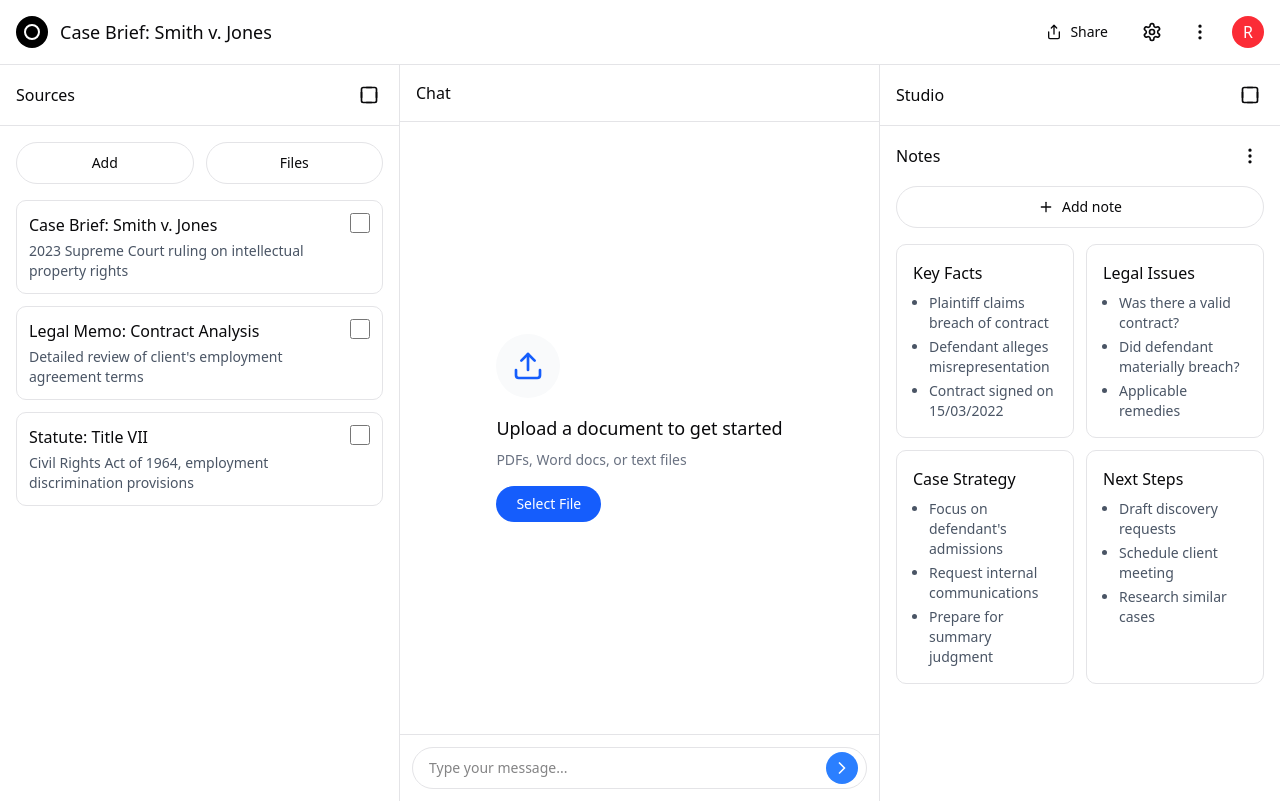
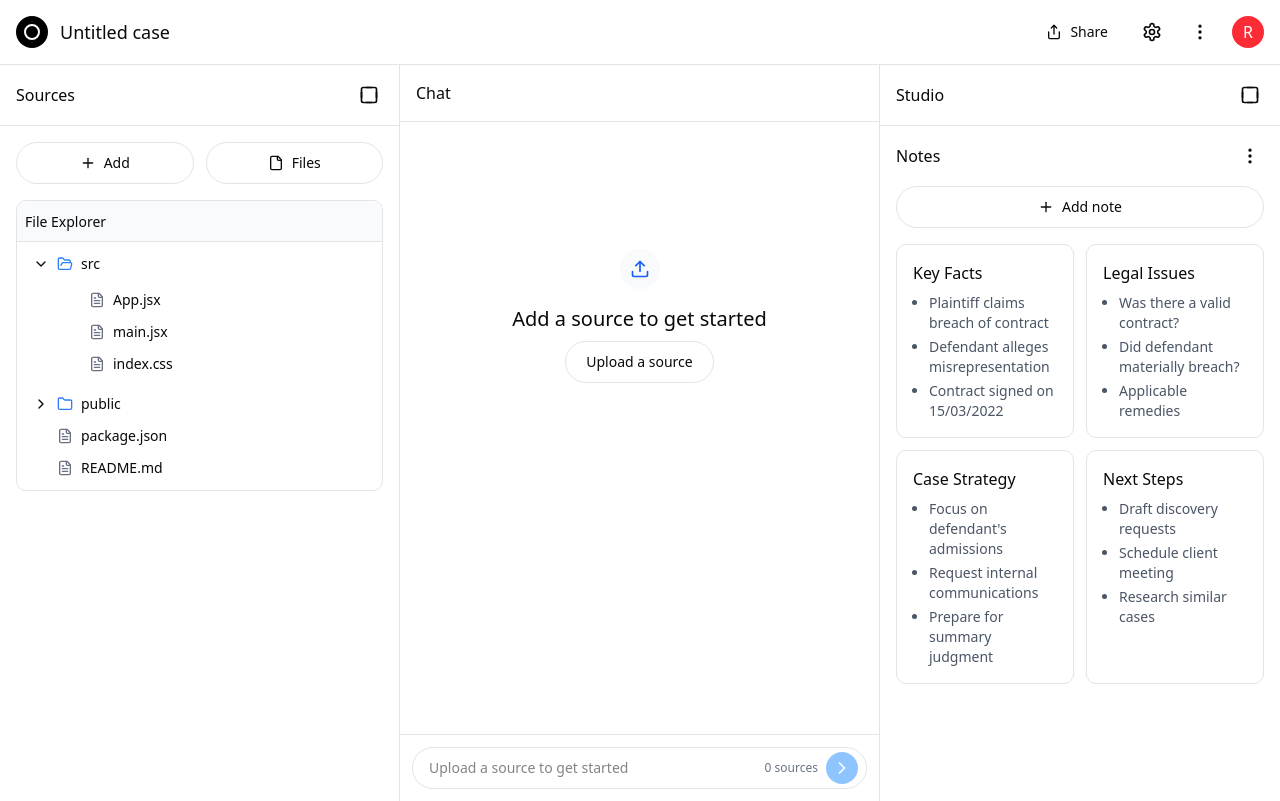
Before and after one commit to Lawyer-Up/lawyer-up-frontend, a Next.js app: page /workspace in a window 1280 px wide. Both pictures are taken after a click on the button "Files". Built offline with nearby package versions, Linux system fonts and the light colour scheme.

Commit message:
added files structure

```diff
--- a/app/workspace/page.js
+++ b/app/workspace/page.js
@@ -1,4 +1,5 @@
-"use client";
+"use client"
+
 import {
     Upload,
     Search,
@@ -7,24 +8,127 @@ import {
     Settings,
     Info,
     MoreVertical,
+    FileText,
+    MessageSquare,
     ChevronRight,
+    File,
+    Folder,
+    FolderOpen,
+    X,
+    ChevronDown,
   } from "lucide-react";
   import { useState } from "react";
 
   export default function NotebookApp() {
-  const [messages, setMessages] = useState([]);
-  const [inputValue, setInputValue] = useState("");
+    const [showFileExplorer, setShowFileExplorer] = useState(false);
+    const [selectedFile, setSelectedFile] = useState(null);
 
-  const handleSendMessage = (e) => {
-    e.preventDefault();
-    setMessages([...messages, { sender: "user", text: inputValue }]);
-    setInputValue("");
+    const fileStructure = [
+      {
+        name: "src",
+        type: "folder",
+        isOpen: true,
+        children: [
+          { name: "App.jsx", type: "file", content: "// App component code here" },
+          { name: "main.jsx", type: "file", content: "// Main entry point code" },
+          { name: "index.css", type: "file", content: "/* CSS styles */" },
+        ]
+      },
+      {
+        name: "public",
+        type: "folder",
+        isOpen: false,
+        children: [
+          { name: "index.html", type: "file", content: "<!DOCTYPE html>..." },
+          { name: "favicon.ico", type: "file", content: "// Binary content" },
+        ]
+      },
+      { name: "package.json", type: "file", content: '{\n  "name": "notebook-app",\n  "version": "1.0.0"\n}' },
+      { name: "README.md", type: "file", content: "# Notebook App\n\nA React application for legal case management." }
+    ];
+
+    const toggleFileExplorer = () => {
+      if (selectedFile) {
+        setSelectedFile(null);
+      } else {
+        setShowFileExplorer(!showFileExplorer);
+      }
     };
 
-  const handleFileUpload = (e) => {
-    const file = e.target.files[0];
-    // Implement file upload logic here
-    console.log(file);
+    const openFile = (file) => {
+      setSelectedFile(file);
+    };
+
+    const FileExplorer = ({ items }) => {
+      const [expandedFolders, setExpandedFolders] = useState({
+        src: true
+      });
+
+      const toggleFolder = (folderName) => {
+        setExpandedFolders({
+          ...expandedFolders,
+          [folderName]: !expandedFolders[folderName]
+        });
+      };
+
+      return (
+        <div className="p-2 space-y-1">
+          {items.map((item, index) => (
+            <div key={index}>
+              {item.type === 'folder' ? (
+                <div>
+                  <div
+                    className="flex items-center gap-2 px-2 py-1 hover:bg-gray-100 rounded cursor-pointer"
+                    onClick={() => toggleFolder(item.name)}
+                  >
+                    <ChevronDown className={`w-4 h-4 transition-transform ${expandedFolders[item.name] ? '' : '-rotate-90'}`} />
+                    {expandedFolders[item.name] ?
+                      <FolderOpen className="w-4 h-4 text-blue-500" /> :
+                      <Folder className="w-4 h-4 text-blue-500" />
+                    }
+                    <span className="text-sm">{item.name}</span>
+                  </div>
+                  {expandedFolders[item.name] && item.children && (
+                    <div className="ml-6">
+                      <FileExplorer items={item.children} />
+                    </div>
+                  )}
+                </div>
+              ) : (
+                <div
+                  className="flex items-center gap-2 px-2 py-1 hover:bg-gray-100 rounded cursor-pointer ml-6"
+                  onClick={() => openFile(item)}
+                >
+                  <FileText className="w-4 h-4 text-gray-500" />
+                  <span className="text-sm">{item.name}</span>
+                </div>
+              )}
+            </div>
+          ))}
+        </div>
+      );
+    };
+
+    const FileModal = ({ file, onClose }) => {
+      return (
+        <div className="absolute inset-0 bg-white z-10 flex flex-col">
+          <div className="flex items-center justify-between p-4 border-b">
+            <div className="flex items-center gap-2">
+              <FileText className="w-5 h-5 text-blue-500" />
+              <h3 className="font-medium">{file.name}</h3>
+            </div>
+            <button
+              className="p-1 hover:bg-gray-100 rounded"
+              onClick={onClose}
+            >
+              <X className="w-5 h-5" />
+            </button>
+          </div>
+          <div className="flex-1 p-4 font-mono text-sm bg-gray-50 overflow-auto">
+            <pre>{file.content}</pre>
+          </div>
+        </div>
+      );
     };
 
     return (
@@ -34,7 +138,7 @@ export default function NotebookApp() {
             <div className="w-8 h-8 bg-black rounded-full flex items-center justify-center">
               <div className="w-4 h-4 border-2 border-white rounded-full"></div>
             </div>
-          <h1 className="text-lg font-medium">Case Brief: Smith v. Jones</h1>
+            <h1 className="text-lg font-medium">Untitled case</h1>
           </div>
           <div className="flex items-center gap-4">
             <button className="flex items-center gap-2 px-3 py-1.5 text-sm font-medium rounded-md hover:bg-gray-100">
@@ -53,7 +157,7 @@ export default function NotebookApp() {
           </div>
         </div>
 
-      <div className="flex h-[calc(100vh-64px)]">
+        <div className="flex h-[calc(100vh-64px)] relative">
           {/* Sources Panel */}
           <div className="w-[400px] border-r flex flex-col">
             <div className="flex items-center justify-between p-4 border-b">
@@ -82,13 +186,27 @@ export default function NotebookApp() {
             <div className="p-4 space-y-4">
               <div className="flex gap-3">
                 <button className="flex-1 flex items-center justify-center gap-2 py-2.5 border rounded-full text-sm font-medium hover:bg-gray-50">
+                  <Plus className="w-4 h-4" />
                   Add
                 </button>
-              <button className="flex-1 flex items-center justify-center gap-2 py-2.5 border rounded-full text-sm font-medium hover:bg-gray-50">
-                Files
+                <button
+                  className="flex-1 flex items-center justify-center gap-2 py-2.5 border rounded-full text-sm font-medium hover:bg-gray-50"
+                  onClick={toggleFileExplorer}
+                >
+                  {selectedFile ? <X className="w-4 h-4" /> : <File className="w-4 h-4" />}
+                  {selectedFile ? "Close" : "Files"}
                 </button>
               </div>
 
+              {/* File explorer or sources */}
+              {showFileExplorer && !selectedFile ? (
+                <div className="border rounded-lg overflow-hidden">
+                  <div className="bg-gray-50 p-2 border-b">
+                    <span className="text-sm font-medium">File Explorer</span>
+                  </div>
+                  <FileExplorer items={fileStructure} />
+                </div>
+              ) : !selectedFile ? (
                 <div className="space-y-3">
                   {/* Example Source 1 */}
                   <div className="flex items-start gap-3 p-3 border rounded-lg hover:bg-gray-50 cursor-pointer">
@@ -133,17 +251,9 @@ export default function NotebookApp() {
                     />
                   </div>
                 </div>
-
-            {/* <div className="flex flex-col items-center justify-center py-16 text-center text-gray-500">
-                <div className="w-16 h-16 mb-4 text-gray-300">
-                  <FileText className="w-full h-full" />
-                </div>
-                <p className="font-medium mb-1">Saved sources will appear here</p>
-                <p className="text-sm">
-                  Click Add source above to add PDFs, websites, text, videos, or
-                  audio files. Or import a file directly from Google Drive.
-                </p>
-              </div> */}
+              ) : (
+                <FileModal file={selectedFile} onClose={() => setSelectedFile(null)} />
+              )}
             </div>
           </div>
 
@@ -153,63 +263,37 @@ export default function NotebookApp() {
               <h2 className="font-medium">Chat</h2>
             </div>
 
-          <div className="flex-1 p-4 overflow-y-auto">
-            {messages.length > 0 ? (
-              <div className="space-y-4">
-                {messages.map((msg, i) => (
-                  <div
-                    key={i}
-                    className={`p-3 rounded-lg ${
-                      msg.sender === "user" ? "bg-blue-50" : "bg-gray-50"
-                    }`}
-                  >
-                    <p>{msg.text}</p>
+            <div className="flex-1 flex flex-col items-center justify-center p-4 mb-16">
+              <div className="flex flex-col items-center justify-center max-w-md text-center">
+                <div className="w-10 h-10 bg-gray-50 rounded-full flex items-center justify-center mb-4">
+                  <Upload className="w-5 h-5 text-blue-600" />
                 </div>
-                ))}
+                <h3 className="text-xl font-medium mb-2">
+                  Add a source to get started
+                </h3>
+                <button className="px-5 py-2.5 border rounded-full text-sm font-medium hover:bg-gray-50 mb-40">
+                  Upload a source
+                </button>
               </div>
-            ) : (
-              <div className="flex flex-col items-center justify-center h-full">
-                <label className="cursor-pointer">
-                  <input
-                    type="file"
-                    className="hidden"
-                    onChange={handleFileUpload}
-                    id="file-upload"
-                  />
-                  <div className="w-16 h-16 bg-gray-50 rounded-full flex items-center justify-center mb-4">
-                    <Upload className="w-8 h-8 text-blue-600" />
-                  </div>
-                  <p className="text-lg font-medium mb-2">
-                    Upload a document to get started
-                  </p>
-                  <p className="text-sm text-gray-500 mb-4">
-                    PDFs, Word docs, or text files
-                  </p>
-                  <button className="px-5 py-2 bg-blue-600 text-white rounded-full text-sm font-medium hover:bg-blue-700">
-                    Select File
-                  </button>
-                </label>
-              </div>
-            )}
             </div>
 
-          <form onSubmit={handleSendMessage} className="p-3 border-t">
+            <div className="p-3 border-t">
               <div className="flex items-center gap-2 border rounded-full p-1 pr-2">
                 <input
                   type="text"
-                value={inputValue}
-                onChange={(e) => setInputValue(e.target.value)}
-                placeholder="Type your message..."
+                  placeholder="Upload a source to get started"
                   className="flex-1 px-3 py-1.5 text-sm bg-transparent outline-none"
+                  disabled
                 />
+                <span className="text-xs text-gray-500">0 sources</span>
                 <button
-                type="submit"
-                className="w-8 h-8 bg-blue-500 rounded-full flex items-center justify-center text-white"
+                  className="w-8 h-8 bg-blue-500 rounded-full flex items-center justify-center text-white disabled:bg-blue-300"
+                  disabled
                 >
                   <ChevronRight className="w-5 h-5" />
                 </button>
               </div>
-          </form>
+            </div>
           </div>
 
           {/* Studio Panel */}
@@ -291,10 +375,6 @@ export default function NotebookApp() {
             </div>
           </div>
         </div>
-
-      {/* <div className="absolute bottom-0 left-0 right-0 text-center py-1 text-xs text-gray-500 bg-gray-100">
-          case can be inaccurate; please double check its responses.
-        </div> */}
       </div>
     );
   }
```
Lines whose indentation alone changed are shown as unchanged.
